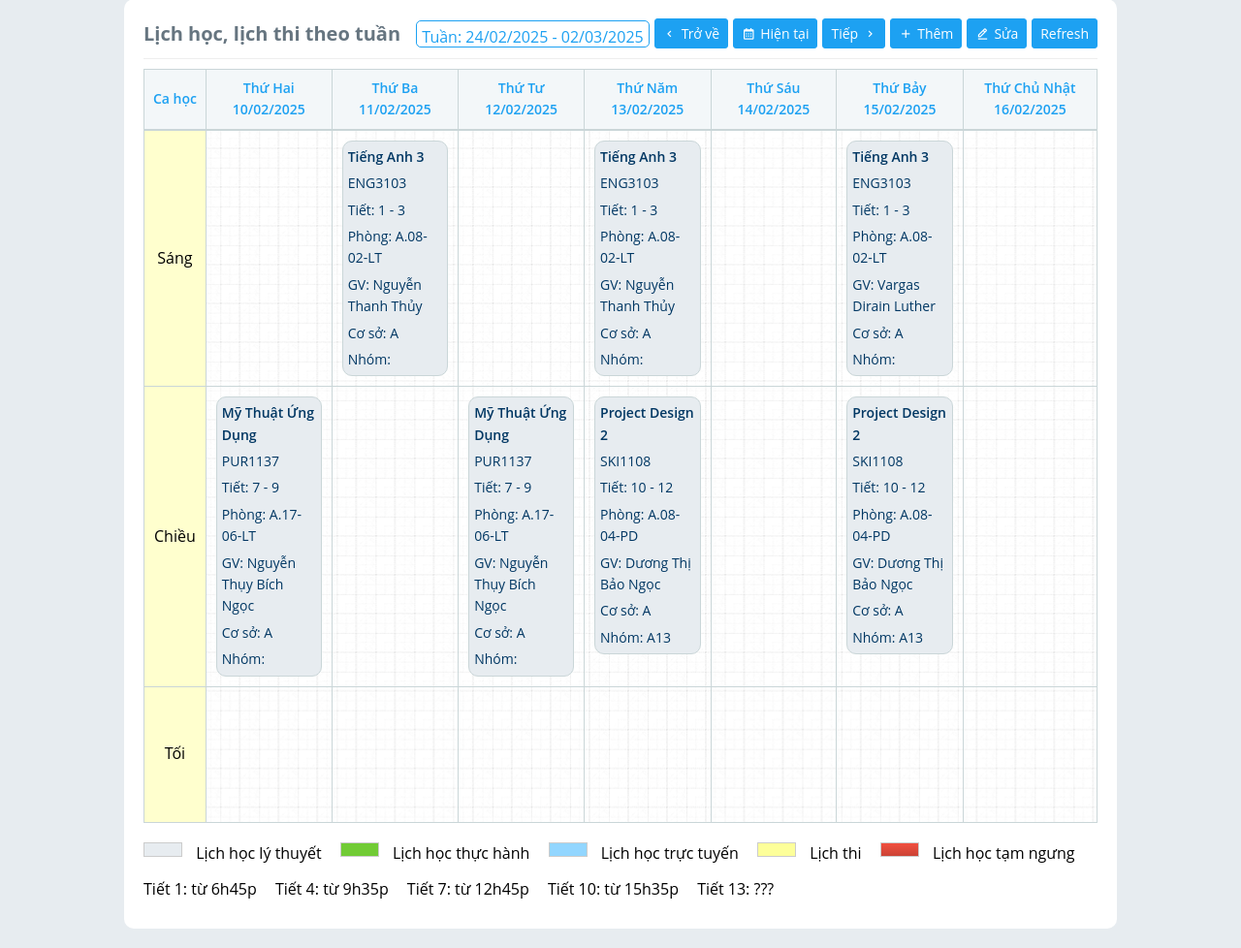
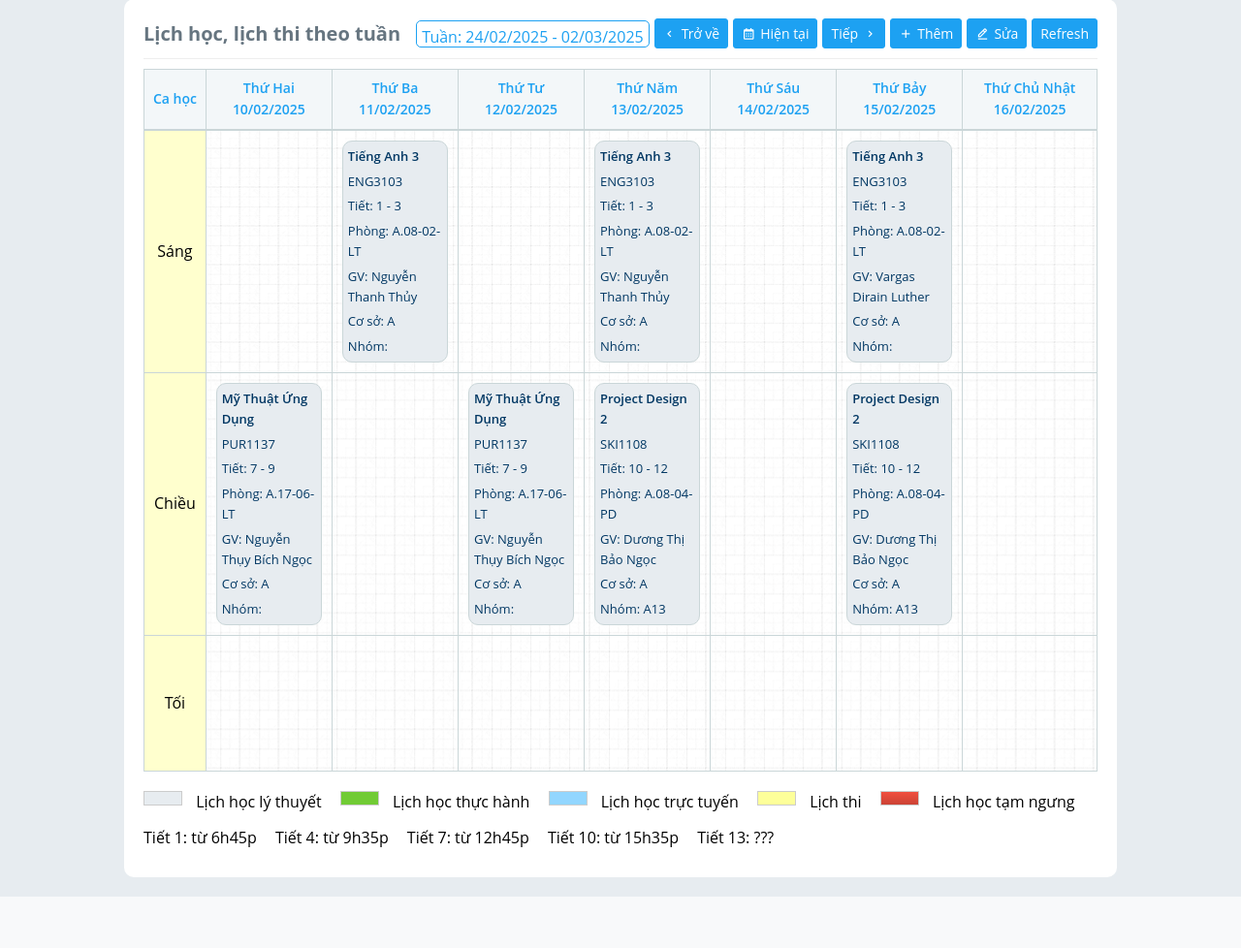
Before and after one commit to HuynhDuyQuang20153/Time_table, a Flask app: page / in a window 1280 px wide. Shown: the part 21-999 px from the top of the page at 97% size. After the commit the page ends 946 px from the top, so only its background shows below. Run offline with Flask 2, Linux system fonts and the light colour scheme; data comes from the database, SQL or seed files in the repository.

Commit message:
change css

```diff
--- a/static/css/style.css
+++ b/static/css/style.css
@@ -212,7 +212,7 @@ td:first-child{
 
 .box_info{
     border-radius: 10px;
-    font-size: 14px;
+    font-size: 13px;
     padding: 5px;
     display: flex;
     flex-direction: column;
```
Also changed, not shown: 1 other file.
